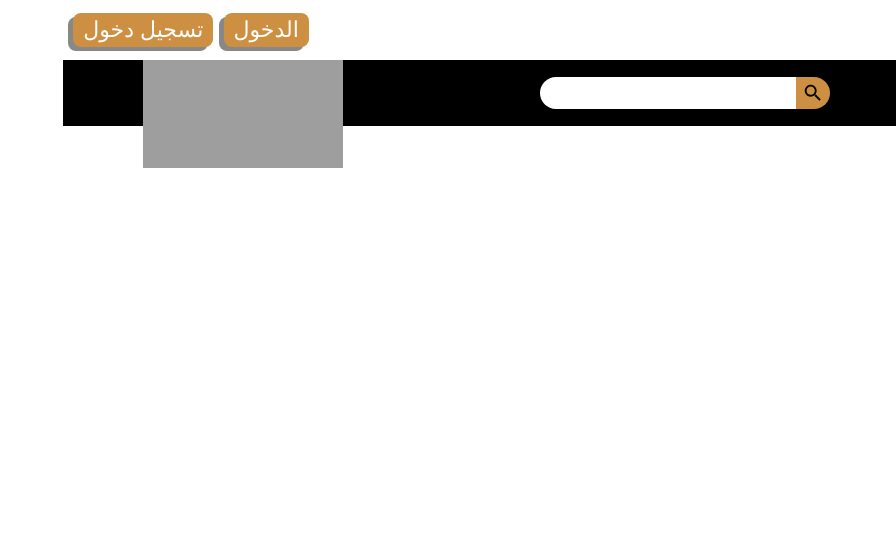
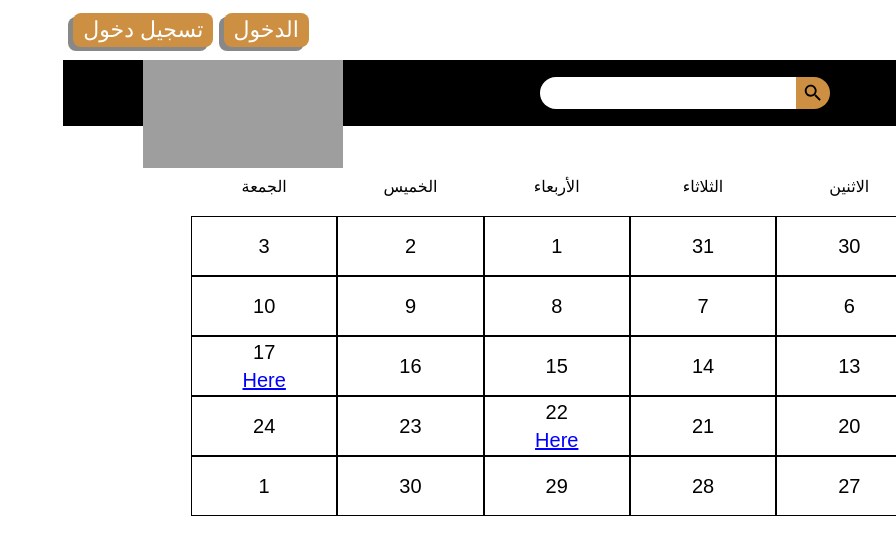
Before and after one commit to WebAhead10/webahead-library-frontend, a React (Create React App) app: page /calendar in a window 1280 px wide. Shown: the top 554 px of the page, without its empty margins (384-1280 px from the left). Built offline with nearby package versions, Linux system fonts and the light colour scheme; no server answers.

Commit message:
finishes the calendar

```diff
--- a/src/App.jsx
+++ b/src/App.jsx
@@ -15,7 +15,7 @@ import ViewNewsPaper from "./pages/ViewNewsPaper"
 import Calendar from "./pages/Calendar"
 
 function App() {
-  const [value, setValue] = useState([])
+  const [value, setValue] = useState({})
 
   if (window.location.pathname.indexOf("/a/admin") === 0) {
     return (
@@ -43,7 +43,7 @@ function App() {
             <Route path="/edit/newspaper/:id" component={EditEntity} />
             <Route path="/view/newspaper/:id" component={ViewNewsPaper} />
             <Route path="/newspaper" component={Newspaper} />
-            <Route path="/calender" component={Calendar} />
+            <Route path="/calendar" component={Calendar} />
             {/* <Route path="/aa" component={TileContent} /> */}
             {/* A not found component needed here */}
             {/* <Route  component={NotFound} /> */}
--- a/src/components/NewspaperSquare/index.jsx
+++ b/src/components/NewspaperSquare/index.jsx
@@ -1,4 +1,3 @@
-import React from "react"
 import "./style.css"
 
 function NewspaperSquare(props) {
--- a/src/index.css
+++ b/src/index.css
@@ -54,3 +54,42 @@ input[type="date"]::-webkit-calendar-picker-indicator {
   top: 0;
   width: auto;
 }
+
+/* .react-calendar__month-view__days {
+  width: 80%;
+}
+*/
+
+.react-calendar__month-view__weekdays {
+  margin-bottom: 20px;
+}
+
+.react-calendar__month-view {
+  width: 80%;
+  margin: auto;
+  margin-top: 20px;
+}
+
+.day-tile {
+  height: 60px;
+  background-color: white;
+  border: 1px solid black;
+  font-size: 20px;
+}
+
+.calendar-tileContent {
+  display: flex;
+  flex-direction: column;
+  align-items: center;
+}
+
+.calendar-tileContent span {
+  margin-top: 5px;
+  text-decoration: underline;
+  cursor: pointer;
+  color: blue;
+}
+
+.react-calendar__month-view__weekdays__weekday abbr {
+  text-decoration: none;
+}
--- a/src/pages/Calendar/index.jsx
+++ b/src/pages/Calendar/index.jsx
@@ -1,28 +1,47 @@
-import React, { useState } from "react"
+import { useState } from "react"
 import Calendar from "react-calendar"
-import "react-calendar/dist/Calendar.css"
+// import "react-calendar/dist/Calendar.css"
 import { useContext } from "react"
 import { UserContext } from "../../UserContext"
+import { useHistory } from "react-router-dom"
+import "./style.css"
 
 function Calendar_() {
   const context = useContext(UserContext)
+  const history = useHistory()
+
   console.log(context.value)
-
-  const [value, setValue] = useState()
-  // new Date(context.value.e, context.value.index, 1)
-  console.log(value)
   return (
     <div className="calendar_container">
+      <div className="year-month">
+        <span>{context.value.newspaper}</span>
+        <span>{context.value.year}</span>
+        <span>{context.value.month}</span>
+      </div>
       <Calendar
-        onChange={setValue}
-        value={value}
+        // onChange={setValue}
+        // value={value}
         locale="ar"
         calendarType="Arabic"
-        // tileContent={({ activeStartDate, date, view }) =>
-        //   view === "month" && date.getDay() === 0 ? (
-        //     <TileContent></TileContent>
-        //   ) : null
-        // }
+        showNavigation={false}
+        tileClassName="day-tile"
+        // tileDisabled={() => true}
+        tileContent={({ activeStartDate, date, view }) => {
+          if (
+            date.getDate() === 17 ||
+            date.getDate() === 22 ||
+            date.getDate() === 4
+          ) {
+            return (
+              <div className="calendar-tileContent">
+                <span onClick={() => history.push("/view/newspaper/1")}>
+                  Here
+                </span>
+              </div>
+            )
+          }
+          return null
+        }}
       />
     </div>
   )
--- a/src/pages/Calendar/style.css
+++ b/src/pages/Calendar/style.css
@@ -0,0 +1,18 @@
+.year-month {
+  width: 250px;
+  display: flex;
+  justify-content: space-between;
+  margin: auto;
+  font-size: 24px;
+  margin-top: 10px;
+  margin-bottom: 40px;
+  font-weight: bold;
+}
+
+.year-month span {
+  margin: 0px 5px;
+}
+
+.year-month span:first-child {
+  flex-grow: 1;
+}
--- a/src/pages/ChooseYearMonth/index.jsx
+++ b/src/pages/ChooseYearMonth/index.jsx
@@ -1,7 +1,7 @@
 import { useContext, useState } from "react"
 import "./style.css"
 import { UserContext } from "../../UserContext"
-import { useHistory } from "react-router-dom"
+import { useHistory, useParams } from "react-router-dom"
 
 const months = [
   "يناير",
@@ -21,7 +21,8 @@ const years = [2000, 2001, 2002, 2003, 2004, 2005]
 
 function ChooseYearMonth() {
   const history = useHistory()
-  const { setValue } = useContext(UserContext)
+  const params = useParams()
+  const { setValue, value } = useContext(UserContext)
   const [year, setYear] = useState("")
   const [month, setMonth] = useState("")
 
@@ -68,8 +69,8 @@ function ChooseYearMonth() {
           className="button"
           style={{ margin: "0px 10px" }}
           onClick={() => {
-            setValue({ month, year })
-            history.push("/")
+            setValue({ newspaper: params.name, month, year })
+            history.push("/calendar")
           }}
         >
           اذهب
@@ -91,8 +92,8 @@ function ChooseYearMonth() {
                     }
                     onClick={() => {
                       if (m !== "أكتوبر") {
-                        setValue({ month: m, year: e })
-                        history.push("/")
+                        setValue({ newspaper: params.name, month: m, year: e })
+                        history.push("/calendar")
                       }
                     }}
                   >
```
